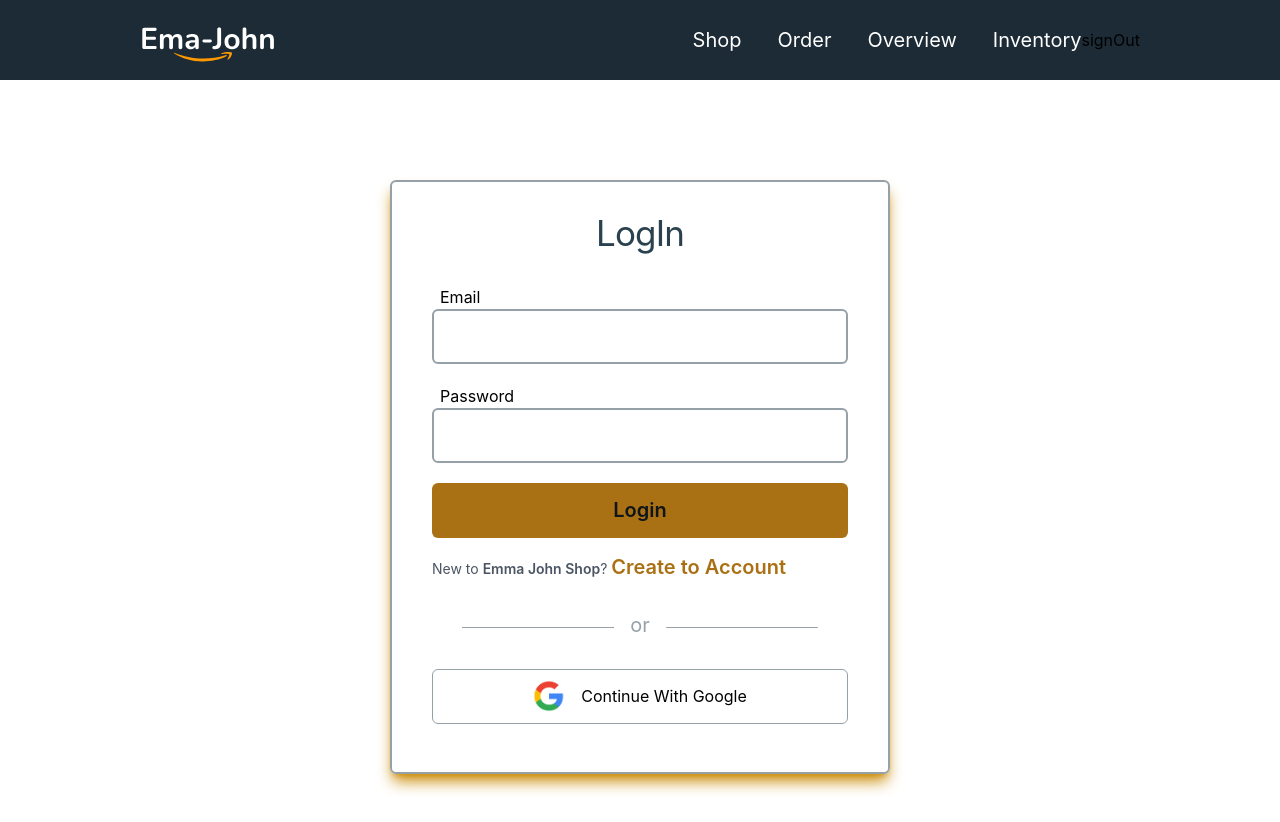
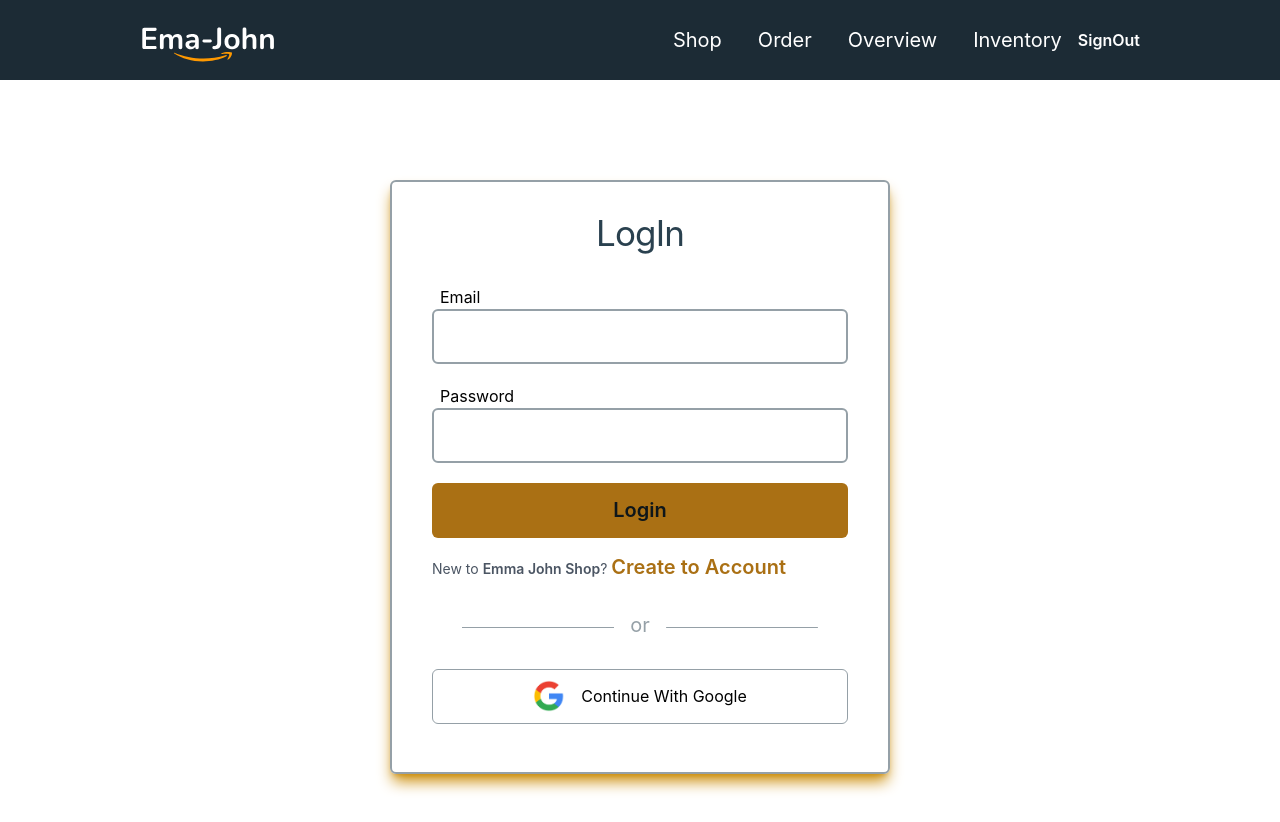
Before and after one commit to Tanvir-Alam625/Tanvir-shoping-cart, a React (Create React App) app: page /login in a window 1280 px wide. Built offline with nearby package versions, Linux system fonts and the light colour scheme; no server answers; sample sign-in values are in the browser's storage.

Commit message:
current location fetch

```diff
--- a/src/components/Header/Header.js
+++ b/src/components/Header/Header.js
@@ -6,6 +6,7 @@ import { Link } from "react-router-dom";
 import auth from "../../firebase.init";
 import Logo from "../../images/Logo.svg";
 import CustomeLink from "../CustomeLink/CustomeLink";
+import { signOut } from "firebase/auth";
 const Header = () => {
   const [toggle, setToggle] = useState(false);
   const [user] = useAuthState(auth);
@@ -50,7 +51,12 @@ const Header = () => {
             Inventory
           </CustomeLink>
           {user ? (
-            <button>signOut</button>
+            <button
+              className="text-white font-semibold ml-4 "
+              onClick={() => signOut(auth)}
+            >
+              SignOut
+            </button>
           ) : (
             <CustomeLink
               to="/login"
--- a/src/components/Login/Login.js
+++ b/src/components/Login/Login.js
@@ -1,8 +1,11 @@
 import React, { useState } from "react";
-import { Link, useNavigate } from "react-router-dom";
+import { Link, useLocation, useNavigate } from "react-router-dom";
 import Signup from "../Signup/Signup";
 import GoogleIcon from "./1534129544.png";
-import { useSignInWithEmailAndPassword } from "react-firebase-hooks/auth";
+import {
+  useAuthState,
+  useSignInWithEmailAndPassword,
+} from "react-firebase-hooks/auth";
 import auth from "../../firebase.init";
 import Spinner from "../Spinner/Spinner";
 
@@ -11,7 +14,10 @@ const Login = () => {
   const [password, setPassword] = useState("");
   const [signInWithEmailAndPassword, user, loading, error] =
     useSignInWithEmailAndPassword(auth);
+  // current location
   const navigate = useNavigate();
+  const location = useLocation();
+  const from = location.state?.from?.pathname || "/";
   // set email
   const handleEmailField = (event) => {
     setEmail(event.target.value);
@@ -21,9 +27,9 @@ const Login = () => {
   const handlePasswordField = (event) => {
     setPassword(event.target.value);
   };
-  // user
+  // using user exectlly location
   if (user) {
-    navigate("/");
+    navigate(from, { replace: true });
   }
   // signIn function
   const signInUser = (event) => {
```
